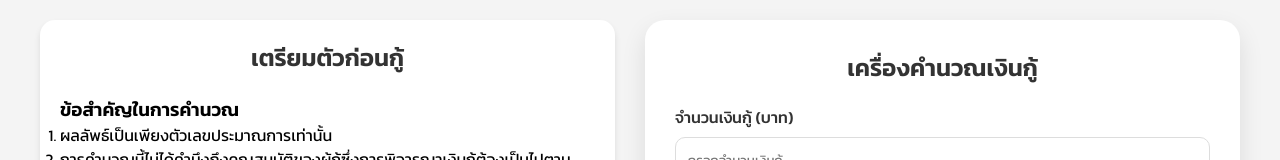
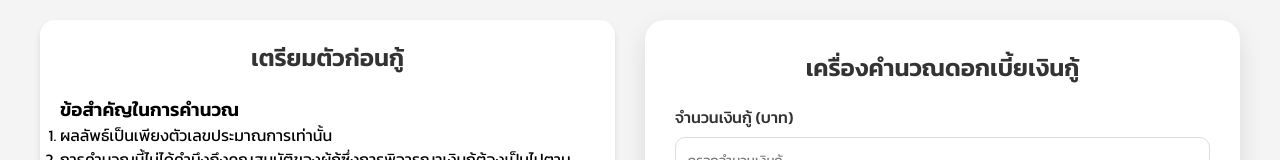
Before and after one commit to Mudang1/calculate, a plain HTML site: page index.html in a window 1280 px wide. Shown: the top 160 px of the page. Drawn offline with Linux system fonts and the light colour scheme.

Commit message:
Update index.html

```diff
--- a/index.html
+++ b/index.html
@@ -173,7 +173,7 @@
         </div>
 
         <div class="calculator-container">
-            <h2 class="loan-title">เครื่องคำนวณเงินกู้</h2>
+            <h2 class="loan-title">เครื่องคำนวณดอกเบี้ยเงินกู้</h2>
             <div class="input-group">
                 <label>จำนวนเงินกู้ (บาท)</label>
                 <input type="number" id="principal" placeholder="กรอกจำนวนเงินกู้">
```
